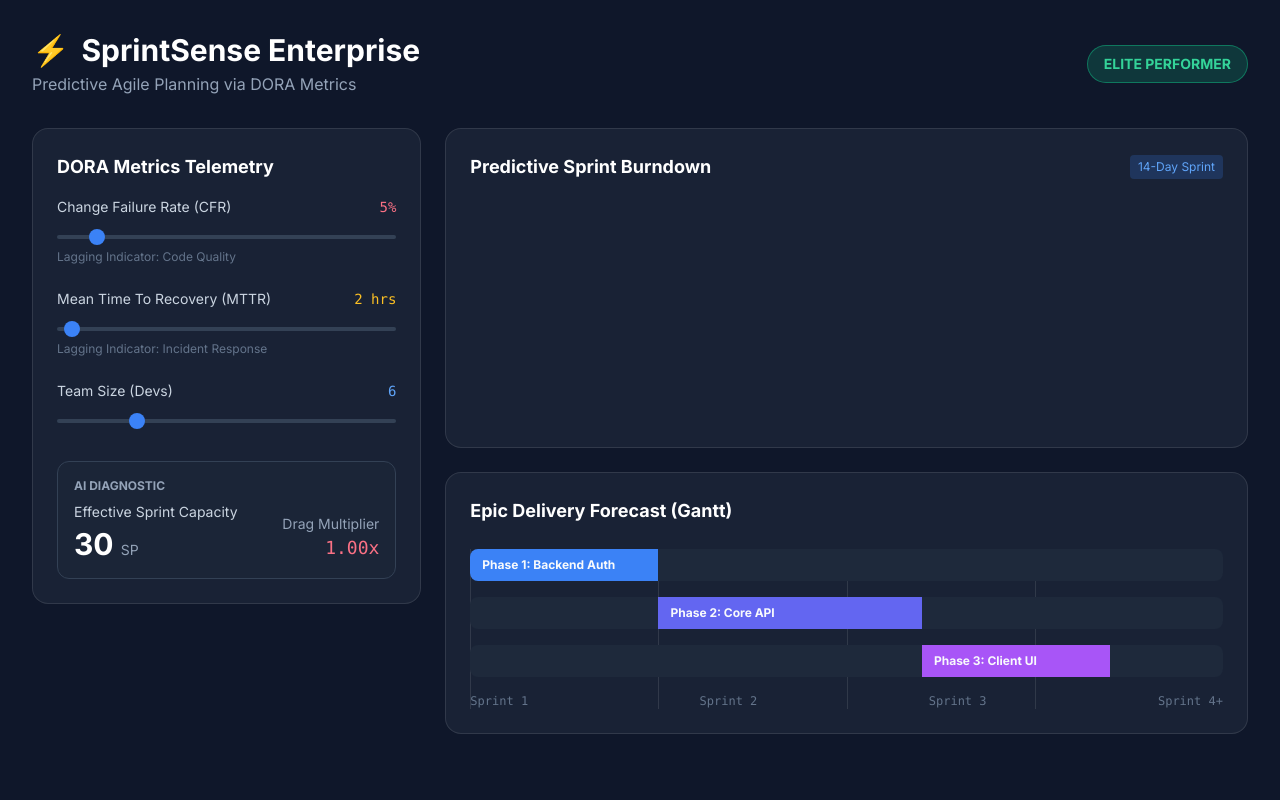
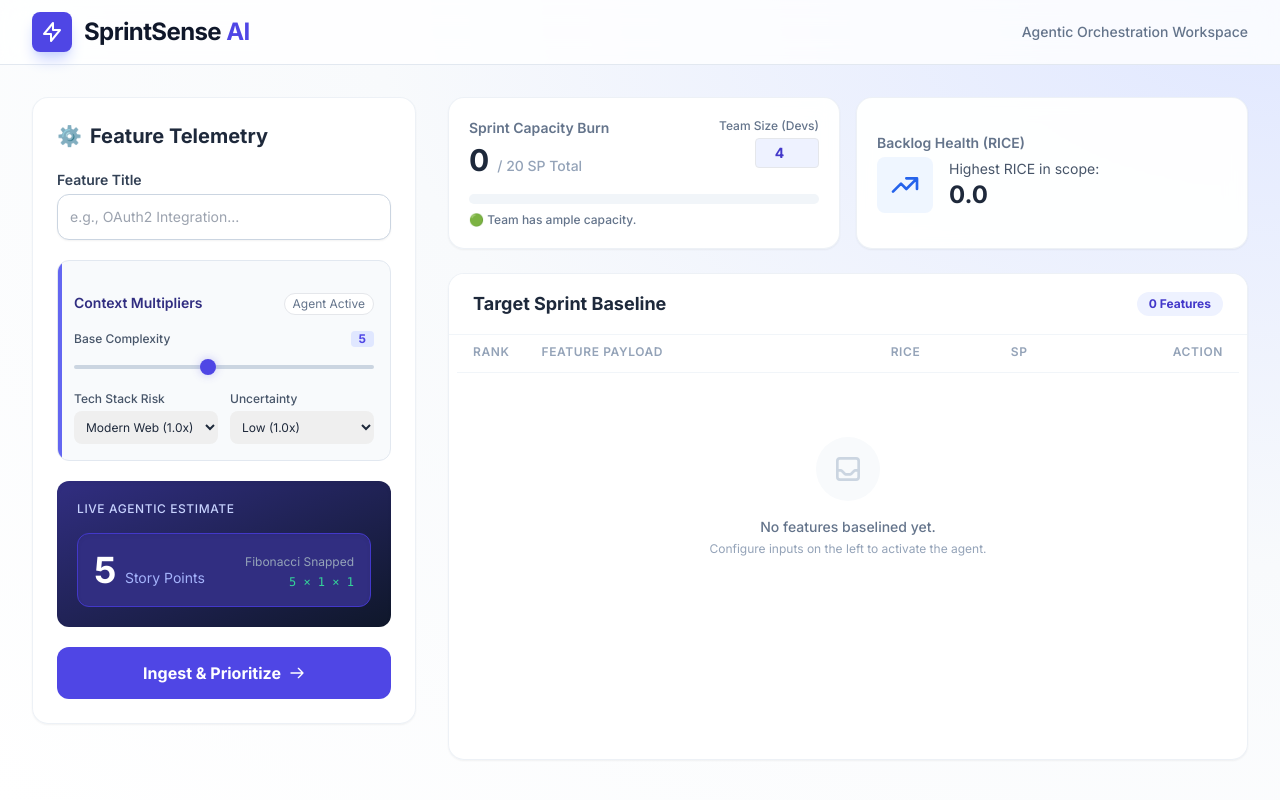
Before and after one commit to aradhyp/sprintsense-ai-web, a plain HTML site: page index.html in a window 1280 px wide. Drawn offline with nearby package versions, Linux system fonts and the light colour scheme.

Commit message:
Revamp index.html with new title and styles
Updated the title and styles for a more modern look. Enhanced the layout and added new features for improved user experience.

```diff
--- a/index.html
+++ b/index.html
@@ -3,127 +3,189 @@
 <head>
     <meta charset="UTF-8">
     <meta name="viewport" content="width=device-width, initial-scale=1.0">
-    <title>SprintSense Enterprise - DevOps & Agile AI</title>
+    <title>SprintSense AI - Agentic Workspace</title>
     <script src="https://cdn.tailwindcss.com"></script>
-    <script src="https://cdn.jsdelivr.net/npm/chart.js"></script>
     <link href="https://fonts.googleapis.com/css2?family=Inter:wght@300;400;500;600;700&display=swap" rel="stylesheet">
     <style>
-        body { font-family: 'Inter', sans-serif; background-color: #0f172a; color: #f8fafc; }
-        .glass-card { background: rgba(30, 41, 59, 0.7); backdrop-filter: blur(12px); border: 1px solid rgba(255,255,255,0.1); }
+        body { font-family: 'Inter', sans-serif; background-color: #f1f5f9; }
+        .glass-card { background: rgba(255, 255, 255, 0.95); backdrop-filter: blur(10px); }
+        .row-enter { animation: slideIn 0.4s cubic-bezier(0.16, 1, 0.3, 1) forwards; opacity: 0; transform: translateY(10px); }
+        @keyframes slideIn { to { opacity: 1; transform: translateY(0); } }
+
+        /* Custom Range Slider */
         input[type=range] { -webkit-appearance: none; background: transparent; }
-        input[type=range]::-webkit-slider-thumb { -webkit-appearance: none; height: 16px; width: 16px; border-radius: 50%; background: #3b82f6; cursor: pointer; margin-top: -6px; }
-        input[type=range]::-webkit-slider-runnable-track { width: 100%; height: 4px; background: #334155; border-radius: 2px; }
+        input[type=range]::-webkit-slider-thumb { -webkit-appearance: none; height: 16px; width: 16px; border-radius: 50%; background: #4f46e5; cursor: pointer; margin-top: -6px; box-shadow: 0 0 10px rgba(79, 70, 229, 0.3); }
+        input[type=range]::-webkit-slider-runnable-track { width: 100%; height: 4px; cursor: pointer; background: #cbd5e1; border-radius: 2px; }
     </style>
 </head>
-<body class="min-h-screen p-4 md:p-8">
+<body class="text-slate-800 min-h-screen bg-[radial-gradient(ellipse_at_top_right,_var(--tw-gradient-stops))] from-indigo-100 via-slate-50 to-white">
 
-    <header class="max-w-7xl mx-auto mb-8 flex justify-between items-center">
-        <div>
-            <h1 class="text-3xl font-bold text-white flex items-center gap-3">
-                <span class="text-blue-500">⚡</span> SprintSense Enterprise
-            </h1>
-            <p class="text-slate-400 mt-1">Predictive Agile Planning via DORA Metrics</p>
+    <!-- Navbar -->
+    <nav class="bg-white/80 backdrop-blur-md border-b border-slate-200 sticky top-0 z-50">
+        <div class="max-w-7xl mx-auto px-4 sm:px-6 lg:px-8">
+            <div class="flex justify-between h-16 items-center">
+                <div class="flex items-center gap-3">
+                    <div class="bg-indigo-600 text-white p-2 rounded-lg shadow-lg shadow-indigo-200">
+                        <svg class="w-6 h-6" fill="none" stroke="currentColor" viewBox="0 0 24 24"><path stroke-linecap="round" stroke-linejoin="round" stroke-width="2" d="M13 10V3L4 14h7v7l9-11h-7z"></path></svg>
+                    </div>
+                    <h1 class="text-2xl font-bold text-slate-900 tracking-tight">SprintSense <span class="text-indigo-600">AI</span></h1>
+                </div>
+                <div class="hidden md:flex items-center gap-4 text-sm font-medium text-slate-500">
+                    <span>Agentic Orchestration Workspace</span>
+                </div>
+            </div>
         </div>
-        <div id="doraBadge" class="bg-emerald-500/20 text-emerald-400 border border-emerald-500/50 px-4 py-2 rounded-full font-bold text-sm">
-            ELITE PERFORMER
-        </div>
-    </header>
+    </nav>
 
-    <div class="max-w-7xl mx-auto grid grid-cols-1 xl:grid-cols-12 gap-6">
+    <div class="max-w-7xl mx-auto p-4 md:p-8 grid grid-cols-1 xl:grid-cols-12 gap-8">
 
-        <!-- Left: DevOps Telemetry -->
+        <!-- Left Column: Input Engine -->
         <div class="xl:col-span-4 space-y-6">
-            <div class="glass-card p-6 rounded-2xl">
-                <h2 class="text-lg font-bold text-white mb-4">DORA Metrics Telemetry</h2>
+            <div class="glass-card p-6 rounded-2xl shadow-sm border border-slate-200/60">
+                <h2 class="text-xl font-bold text-slate-800 mb-5 flex items-center gap-2">
+                    <span>⚙️</span> Feature Telemetry
+                </h2>
 
-                <div class="space-y-6">
+                <form id="featureForm" class="space-y-5">
                     <div>
-                        <div class="flex justify-between mb-1 text-sm">
-                            <label class="text-slate-300">Change Failure Rate (CFR)</label>
-                            <span id="cfrVal" class="text-rose-400 font-mono">5%</span>
-                        </div>
-                        <input type="range" id="cfr" min="0" max="50" value="5" class="w-full">
-                        <p class="text-xs text-slate-500 mt-1">Lagging Indicator: Code Quality</p>
+                        <label class="block text-sm font-semibold text-slate-700 mb-1">Feature Title</label>
+                        <input type="text" id="title" required class="w-full rounded-xl border-slate-300 shadow-sm border p-3 focus:ring-2 focus:ring-indigo-500 focus:border-indigo-500 transition-all text-sm" placeholder="e.g., OAuth2 Integration...">
                     </div>
 
-                    <div>
-                        <div class="flex justify-between mb-1 text-sm">
-                            <label class="text-slate-300">Mean Time To Recovery (MTTR)</label>
-                            <span id="mttrVal" class="text-amber-400 font-mono">2 hrs</span>
+                    <!-- AI Context Panel -->
+                    <div class="bg-slate-50 p-4 rounded-xl border border-slate-200 space-y-4 relative overflow-hidden">
+                        <div class="absolute top-0 left-0 w-1 h-full bg-indigo-500"></div>
+                        <h3 class="font-semibold text-indigo-900 text-sm flex justify-between">
+                            Context Multipliers
+                            <span class="text-xs font-normal text-slate-500 bg-white px-2 py-0.5 rounded-full border">Agent Active</span>
+                        </h3>
+
+                        <div>
+                            <div class="flex justify-between mb-1">
+                                <label class="text-xs font-medium text-slate-600">Base Complexity</label>
+                                <span id="effortValue" class="text-xs font-bold text-indigo-600 bg-indigo-100 px-2 rounded">5</span>
+                            </div>
+                            <input type="range" id="effort" min="1" max="10" value="5" class="w-full">
                         </div>
-                        <input type="range" id="mttr" min="1" max="48" value="2" class="w-full">
-                        <p class="text-xs text-slate-500 mt-1">Lagging Indicator: Incident Response</p>
+
+                        <div class="grid grid-cols-2 gap-3">
+                            <div>
+                                <label class="block text-xs font-medium text-slate-600 mb-1">Tech Stack Risk</label>
+                                <select id="techStack" class="w-full border-slate-300 rounded-lg p-2 text-xs focus:ring-indigo-500 focus:border-indigo-500">
+                                    <option value="1.0">Modern Web (1.0x)</option>
+                                    <option value="1.2">Mobile Native (1.2x)</option>
+                                    <option value="1.4">AI / Data (1.4x)</option>
+                                    <option value="1.5">Legacy Sys (1.5x)</option>
+                                </select>
+                            </div>
+                            <div>
+                                <label class="block text-xs font-medium text-slate-600 mb-1">Uncertainty</label>
+                                <select id="risk" class="w-full border-slate-300 rounded-lg p-2 text-xs focus:ring-indigo-500 focus:border-indigo-500">
+                                    <option value="1.0">Low (1.0x)</option>
+                                    <option value="1.3">Medium (1.3x)</option>
+                                    <option value="1.6">High (1.6x)</option>
+                                </select>
+                            </div>
+                        </div>
                     </div>
 
-                    <div>
-                        <div class="flex justify-between mb-1 text-sm">
-                            <label class="text-slate-300">Team Size (Devs)</label>
-                            <span id="teamVal" class="text-blue-400 font-mono">6</span>
+                    <!-- Live AI Preview Widget -->
+                    <div class="bg-gradient-to-br from-indigo-900 to-slate-900 p-5 rounded-xl shadow-inner text-white transform transition-all">
+                        <p class="text-indigo-200 text-xs font-medium uppercase tracking-wider mb-2">Live Agentic Estimate</p>
+                        <div class="flex justify-between items-end">
+                            <div>
+                                <span id="livePoints" class="text-4xl font-extrabold text-white">8</span>
+                                <span class="text-indigo-300 text-sm ml-1">Story Points</span>
+                            </div>
+                            <div class="text-right">
+                                <p class="text-xs text-slate-400">Fibonacci Snapped</p>
+                                <p class="text-xs text-emerald-400 font-mono mt-1" id="liveMath">5 × 1.0 × 1.6</p>
+                            </div>
                         </div>
-                        <input type="range" id="teamSize" min="2" max="20" value="6" class="w-full">
                     </div>
+
+                    <button type="submit" class="w-full bg-indigo-600 text-white font-bold py-3.5 px-4 rounded-xl hover:bg-indigo-700 hover:-translate-y-0.5 hover:shadow-lg hover:shadow-indigo-200 transition-all active:scale-95 flex justify-center items-center gap-2">
+                        <span>Ingest & Prioritize</span>
+                        <svg class="w-4 h-4" fill="none" stroke="currentColor" viewBox="0 0 24 24"><path stroke-linecap="round" stroke-linejoin="round" stroke-width="2" d="M14 5l7 7m0 0l-7 7m7-7H3"></path></svg>
+                    </button>
+                </form>
+            </div>
+        </div>
+
+        <!-- Right Column: Dashboard -->
+        <div class="xl:col-span-8 space-y-6">
+
+            <!-- Top Dashboard Stats -->
+            <div class="grid grid-cols-1 md:grid-cols-2 gap-4">
+                <!-- Capacity Tracker -->
+                <div class="glass-card p-5 rounded-2xl shadow-sm border border-slate-200/60">
+                    <div class="flex justify-between items-start mb-2">
+                        <div>
+                            <h3 class="text-sm font-semibold text-slate-500">Sprint Capacity Burn</h3>
+                            <div class="flex items-baseline gap-2 mt-1">
+                                <span id="totalPoints" class="text-3xl font-bold text-slate-800">0</span>
+                                <span class="text-sm text-slate-400 font-medium">/ <span id="capacityMax">20</span> SP Total</span>
+                            </div>
+                        </div>
+                        <div class="text-right">
+                            <label class="text-xs font-medium text-slate-500 block mb-1">Team Size (Devs)</label>
+                            <input type="number" id="teamSize" min="1" max="20" value="4" class="w-16 border rounded p-1 text-center text-sm font-bold text-indigo-700 bg-indigo-50 focus:ring-0 focus:border-indigo-300">
+                        </div>
+                    </div>
+
+                    <!-- Progress Bar -->
+                    <div class="w-full bg-slate-100 rounded-full h-2.5 mt-4 overflow-hidden">
+                        <div id="capacityBar" class="bg-emerald-500 h-2.5 rounded-full transition-all duration-500 ease-out" style="width: 0%"></div>
+                    </div>
+                    <p id="capacityWarning" class="text-xs font-medium text-slate-500 mt-2">Team has high availability.</p>
                 </div>
 
-                <div class="mt-8 bg-slate-800/50 p-4 rounded-xl border border-slate-700">
-                    <h3 class="text-xs uppercase text-slate-400 font-bold mb-2">AI Diagnostic</h3>
-                    <div class="flex justify-between items-end">
+                <!-- Strategic Priority Metric -->
+                <div class="glass-card p-5 rounded-2xl shadow-sm border border-slate-200/60 flex flex-col justify-center">
+                    <h3 class="text-sm font-semibold text-slate-500 mb-1">Backlog Health (RICE)</h3>
+                    <div class="flex items-center gap-4">
+                        <div class="p-3 bg-blue-50 rounded-lg text-blue-600">
+                            <svg class="w-8 h-8" fill="none" stroke="currentColor" viewBox="0 0 24 24"><path stroke-linecap="round" stroke-linejoin="round" stroke-width="2" d="M13 7h8m0 0v8m0-8l-8 8-4-4-6 6"></path></svg>
+                        </div>
                         <div>
-                            <p class="text-slate-300 text-sm">Effective Sprint Capacity</p>
-                            <p class="text-3xl font-bold text-white mt-1"><span id="effectiveCap">30</span> <span class="text-sm font-normal text-slate-400">SP</span></p>
-                        </div>
-                        <div class="text-right">
-                            <p class="text-slate-400 text-sm">Drag Multiplier</p>
-                            <p id="dragCo" class="text-lg font-mono text-rose-400">1.00x</p>
+                            <p class="text-sm text-slate-600">Highest RICE in scope:</p>
+                            <p id="topRice" class="text-2xl font-bold text-slate-800">0.0</p>
                         </div>
                     </div>
                 </div>
             </div>
-        </div>
 
-        <!-- Right: Charts & Forecasting -->
-        <div class="xl:col-span-8 space-y-6">
+            <!-- The Backlog Table -->
+            <div class="glass-card rounded-2xl shadow-sm border border-slate-200/60 overflow-hidden flex flex-col h-[calc(100%-140px)] min-h-[400px]">
+                <div class="px-6 py-4 border-b border-slate-100 bg-white flex justify-between items-center">
+                    <h2 class="text-lg font-bold text-slate-800">Target Sprint Baseline</h2>
+                    <span class="bg-indigo-50 text-indigo-700 text-xs font-bold px-3 py-1 rounded-full" id="featureCount">0 Features</span>
+                </div>
 
-            <!-- Burndown Chart -->
-            <div class="glass-card p-6 rounded-2xl h-80">
-                <div class="flex justify-between items-center mb-4">
-                    <h2 class="text-lg font-bold text-white">Predictive Sprint Burndown</h2>
-                    <span class="text-xs bg-blue-500/20 text-blue-400 px-2 py-1 rounded">14-Day Sprint</span>
-                </div>
-                <div class="relative h-64 w-full">
-                    <canvas id="burndownChart"></canvas>
-                </div>
-            </div>
-
-            <!-- Dynamic Gantt Chart -->
-            <div class="glass-card p-6 rounded-2xl">
-                <h2 class="text-lg font-bold text-white mb-6">Epic Delivery Forecast (Gantt)</h2>
-
-                <div class="space-y-4 relative">
-                    <!-- Grid lines -->
-                    <div class="absolute inset-0 grid grid-cols-4 pointer-events-none opacity-10">
-                        <div class="border-l border-white h-full"></div>
-                        <div class="border-l border-white h-full"></div>
-                        <div class="border-l border-white h-full"></div>
-                        <div class="border-l border-white h-full"></div>
-                    </div>
-
-                    <!-- Gantt Bars -->
-                    <div class="relative h-8 bg-slate-800 rounded-lg overflow-hidden">
-                        <div id="epic1" class="absolute top-0 left-0 h-full bg-blue-500 transition-all duration-500 flex items-center px-3 text-xs font-bold" style="width: 25%">Phase 1: Backend Auth</div>
-                    </div>
-                    <div class="relative h-8 bg-slate-800 rounded-lg overflow-hidden">
-                        <div id="epic2" class="absolute top-0 h-full bg-indigo-500 transition-all duration-500 flex items-center px-3 text-xs font-bold" style="left: 25%; width: 35%">Phase 2: Core API</div>
-                    </div>
-                    <div class="relative h-8 bg-slate-800 rounded-lg overflow-hidden">
-                        <div id="epic3" class="absolute top-0 h-full bg-purple-500 transition-all duration-500 flex items-center px-3 text-xs font-bold" style="left: 60%; width: 25%">Phase 3: Client UI</div>
-                    </div>
-
-                    <div class="flex justify-between text-xs text-slate-500 mt-2 font-mono">
-                        <span>Sprint 1</span>
-                        <span>Sprint 2</span>
-                        <span>Sprint 3</span>
-                        <span>Sprint 4+</span>
-                    </div>
+                <div class="overflow-x-auto overflow-y-auto flex-1 p-2">
+                    <table class="w-full text-left border-collapse min-w-[700px]">
+                        <thead>
+                            <tr class="text-slate-400 text-xs uppercase tracking-wider border-b border-slate-100">
+                                <th class="pb-3 px-4 font-semibold w-16">Rank</th>
+                                <th class="pb-3 px-4 font-semibold">Feature Payload</th>
+                                <th class="pb-3 px-4 font-semibold text-center">RICE</th>
+                                <th class="pb-3 px-4 font-semibold text-center">SP</th>
+                                <th class="pb-3 px-4 font-semibold text-right">Action</th>
+                            </tr>
+                        </thead>
+                        <tbody id="backlogTable" class="text-sm">
+                            <!-- Empty State -->
+                            <tr id="emptyState">
+                                <td colspan="5" class="text-center py-16">
+                                    <div class="inline-flex items-center justify-center w-16 h-16 rounded-full bg-slate-50 mb-4">
+                                        <svg class="w-8 h-8 text-slate-300" fill="none" stroke="currentColor" viewBox="0 0 24 24"><path stroke-linecap="round" stroke-linejoin="round" stroke-width="2" d="M20 13V6a2 2 0 00-2-2H6a2 2 0 00-2 2v7m16 0v5a2 2 0 01-2 2H6a2 2 0 01-2-2v-5m16 0h-2.586a1 1 0 00-.707.293l-2.414 2.414a1 1 0 01-.707.293h-3.172a1 1 0 01-.707-.293l-2.414-2.414A1 1 0 006.586 13H4"></path></svg>
+                                    </div>
+                                    <p class="text-slate-500 font-medium">No features baselined yet.</p>
+                                    <p class="text-slate-400 text-xs mt-1">Configure inputs on the left to activate the agent.</p>
+                                </td>
+                            </tr>
+                        </tbody>
+                    </table>
                 </div>
             </div>
 
```
